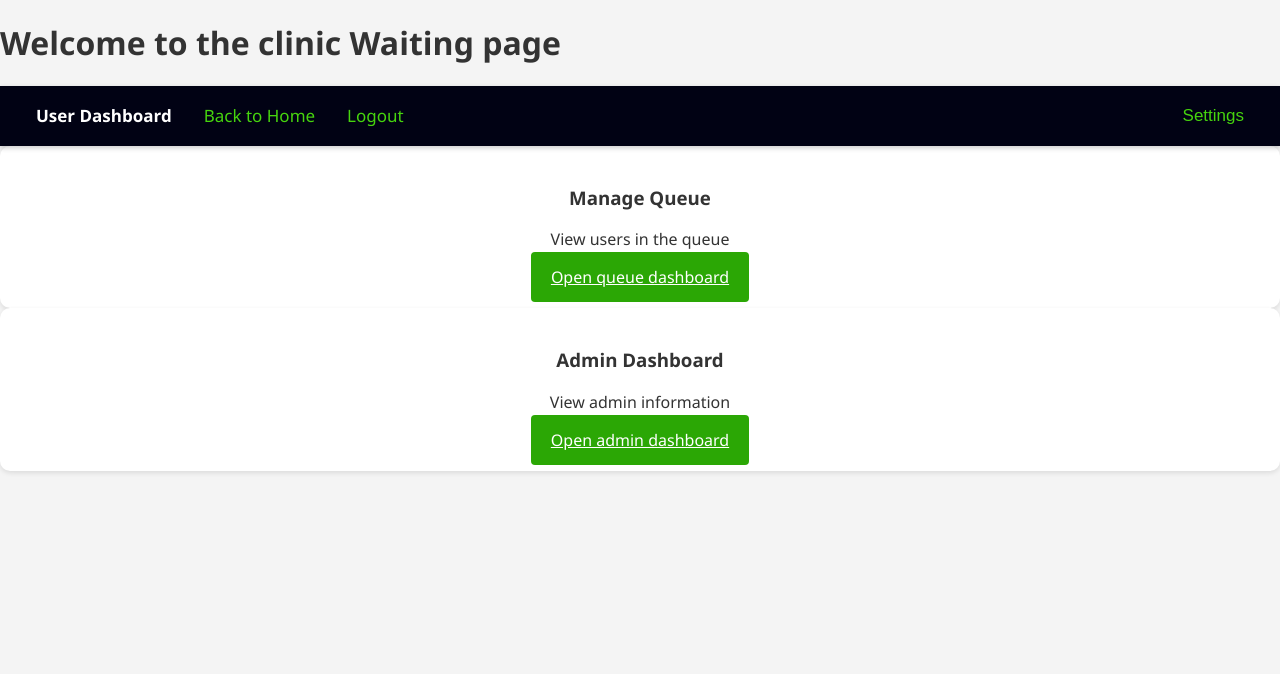
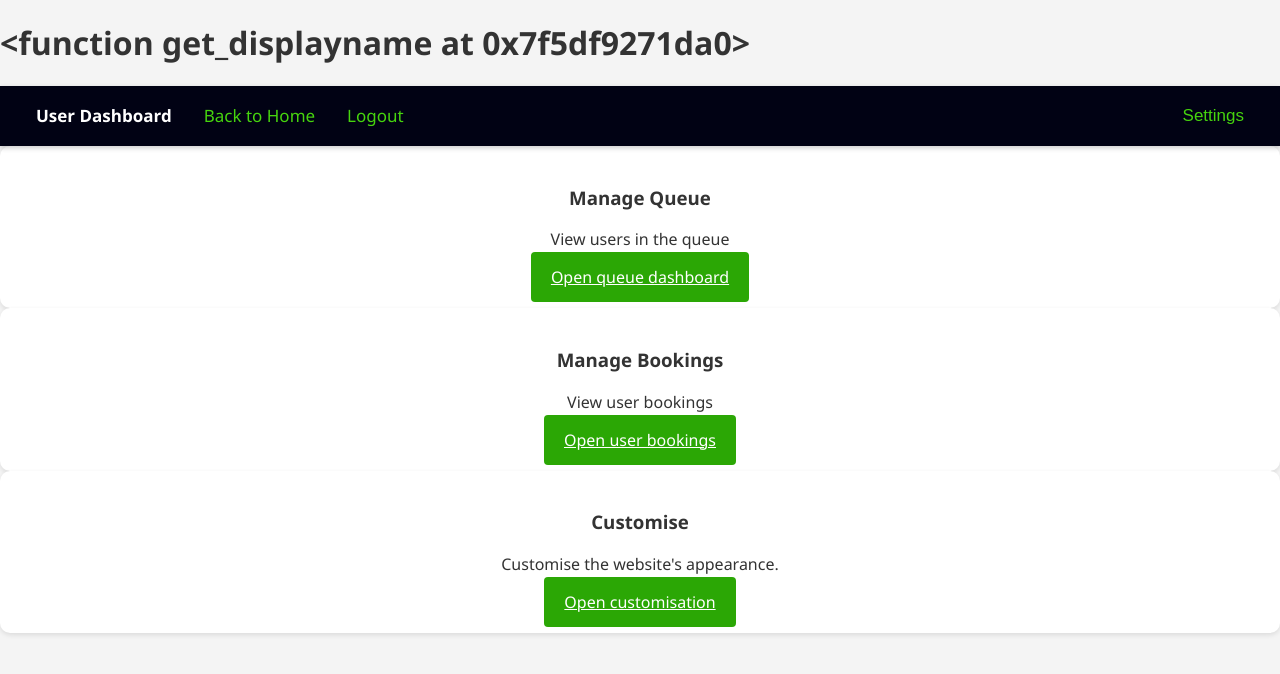
Before and after one commit to Esmith935/clinic-queue, a Flask app: page /staff-dash in a window 1280 px wide. Shown: the top 674 px of the page. Run offline with Flask 3, Linux system fonts and the light colour scheme; the visitor is signed in with stand-in values (Sample User, id 1).

Commit message:
Added ability to rewrite display title (currently nonfunctional outside of index)

```diff
--- a/app.py
+++ b/app.py
@@ -9,7 +9,13 @@
 
 DATABASE = 'database.db'
 
-# -- Initialise database
+# -- Get Website Display Name
+
+def get_displayname():
+    displayname = open("clinic-queue/displayname.txt", "r").read()
+    return displayname
+
+# -- Initialise Database
 
 def init_db():
     with sqlite3.connect(DATABASE) as conn:
@@ -56,6 +62,7 @@
 # -- Route: Register (Staff)
 @app.route('/register_staff', methods=['GET', 'POST'])
 def register_staff():
+    registered = False
     if 'email' in session:
         return redirect(url_for('index'))
 
@@ -84,12 +91,13 @@
             flash("Username already in use.")
             return redirect(url_for('register_staff'))
 
-    return render_template('register_staff.html')
+    return render_template('register_staff.html', registered = registered, displayname = get_displayname)
 
 # -- Route: Login (Staff)
 
 @app.route('/login-staff', methods=['GET', 'POST'])
 def login_staff():
+    registered = False
     if 'email' in session:
         return redirect(url_for('index'))
 
@@ -113,12 +121,13 @@
             flash('Invalid email or password.')
             return redirect(url_for('login_staff'))
 
-    return render_template('login-staff.html')
+    return render_template('login-staff.html', registered = registered, displayname = get_displayname)
 
 # -- Route: Register (User)
 
 @app.route('/register_user', methods=['GET', 'POST'])
 def register_user():
+    registered = False
     if 'email' in session:
         return redirect(url_for('index'))
 
@@ -140,13 +149,14 @@
             flash("Username already in use.")
             return redirect(url_for('register_user'))
 
-    return render_template('register_user.html')
+    return render_template('register_user.html', registered = registered, displayname = get_displayname)
 
 
 # -- Route: Login (User)
 
 @app.route('/login-user', methods=['GET', 'POST'])
 def login_user():
+    registered = False
     if 'email' in session:
         return redirect(url_for('index'))
 
@@ -164,7 +174,7 @@
             flash('Invalid email or password.')
             return redirect(url_for('login_user'))
 
-    return render_template('login-user.html')
+    return render_template('login-user.html', registered = registered, displayname = get_displayname)
 
 # -- Route: Logout
 
@@ -174,6 +184,8 @@
     flash('Logged out successfully.')
     return redirect(url_for('index'))
 
+## -------------------- ##
+## -------------------- ##
 ## -------------------- ##
 
 # -- Route: Index
@@ -185,7 +197,7 @@
 
         registered = True
 
-    return render_template('index.html', registered = registered)
+    return render_template('index.html', registered = registered, displayname = get_displayname())
 
 # -- Route: Staff Dashboard
 
@@ -197,7 +209,7 @@
         return redirect(url_for('login_staff'))
     else: registered = True
 
-    return render_template('staff-dash.html', registered = registered)
+    return render_template('staff-dash.html', registered = registered, displayname = get_displayname)
 
 # -- Route: Queue Dashboard
 
@@ -231,7 +243,7 @@
             return redirect(url_for('queue_dash'))
 
 
-    return render_template('wait-dash.html', queue_number = queue_number, registered = registered)
+    return render_template('wait-dash.html', queue_number = queue_number, registered = registered, displayname = get_displayname)
 
 # -- Route: User Dashboard
 
@@ -243,7 +255,7 @@
         return redirect(url_for('login_user'))
     else: registered = True
 
-    return render_template('user-dash.html', registered = registered)
+    return render_template('user-dash.html', registered = registered, displayname = get_displayname)
 
 # -- Route: Book Appointment
 
@@ -273,7 +285,7 @@
 
             return redirect(url_for('user_dash'))
 
-    return render_template('book.html', registered = registered)
+    return render_template('book.html', registered = registered, displayname = get_displayname)
 
 # -- Route: Manage Bookings
 
@@ -288,7 +300,7 @@
     with sqlite3.connect(DATABASE) as conn:
         bookings = conn.execute('SELECT * FROM bookings').fetchall()
 
-    return render_template('manage-bookings.html', bookings = bookings, registered = registered)
+    return render_template('manage-bookings.html', bookings = bookings, registered = registered, displayname = get_displayname)
 
 # -- Route: Manage Queue
 
@@ -313,8 +325,27 @@
             SELECT * FROM tickets
         ''').fetchall()
 
-    print(tickets)
-    return render_template('manage-queue.html', tickets = tickets, registered = registered)
+    #print(tickets)
+    return render_template('manage-queue.html', tickets = tickets, registered = registered, displayname = get_displayname)
+
+# -- Route: Customise Website Aesthetic
+@app.route('/customise', methods=['GET', 'POST'])
+def customise():
+    registered = False
+    if 'email' not in session:
+        return redirect(url_for('login_staff'))
+
+    if request.method == 'POST':
+        displayname = request.form['displayname']
+
+        with open("clinic-queue/displayname.txt", "w") as f:
+            f.write(displayname)
+
+        flash("Rewrite successful")
+        return(redirect(url_for('staff_dash')))
+
+
+    return render_template('customise.html', registered = registered, displayname = get_displayname)
 
 # -- Route: Delete Ticket
 @app.route('/delete_ticket/<int:ticket_id>', methods=['GET', 'POST'])
--- /dev/null
+++ b/displayname.txt
@@ -0,0 +1 @@
+Clinic Queue
--- a/templates/base.html
+++ b/templates/base.html
@@ -7,7 +7,7 @@
         <link rel="stylesheet" href="{{ url_for('static', filename='styles.css') }}">
     </head>
     <body>
-        <h1>Welcome to the clinic Waiting page </h1>
+        <h1>{{displayname}}</h1>
 
         <!-- navigation bar -->
         <div class="topnav">
--- a/templates/staff-dash.html
+++ b/templates/staff-dash.html
@@ -10,9 +10,15 @@
         </div>
 
         <div class="card">
-            <h3>Admin Dashboard</h3>
-            <p>View admin information</p>
-            <a href="/manage-bookings" class="action-btn">Open admin dashboard</a>
+            <h3>Manage Bookings</h3>
+            <p>View user bookings</p>
+            <a href="/manage-bookings" class="action-btn">Open user bookings</a>
+        </div>
+
+        <div class="card">
+            <h3>Customise</h3>
+            <p>Customise the website's appearance.</p>
+            <a href="/customise" class="action-btn">Open customisation</a>
         </div>
     </div>
 {% endblock %}
```
Also changed, not shown: templates/customise.html (added, +12 -0 lines).
